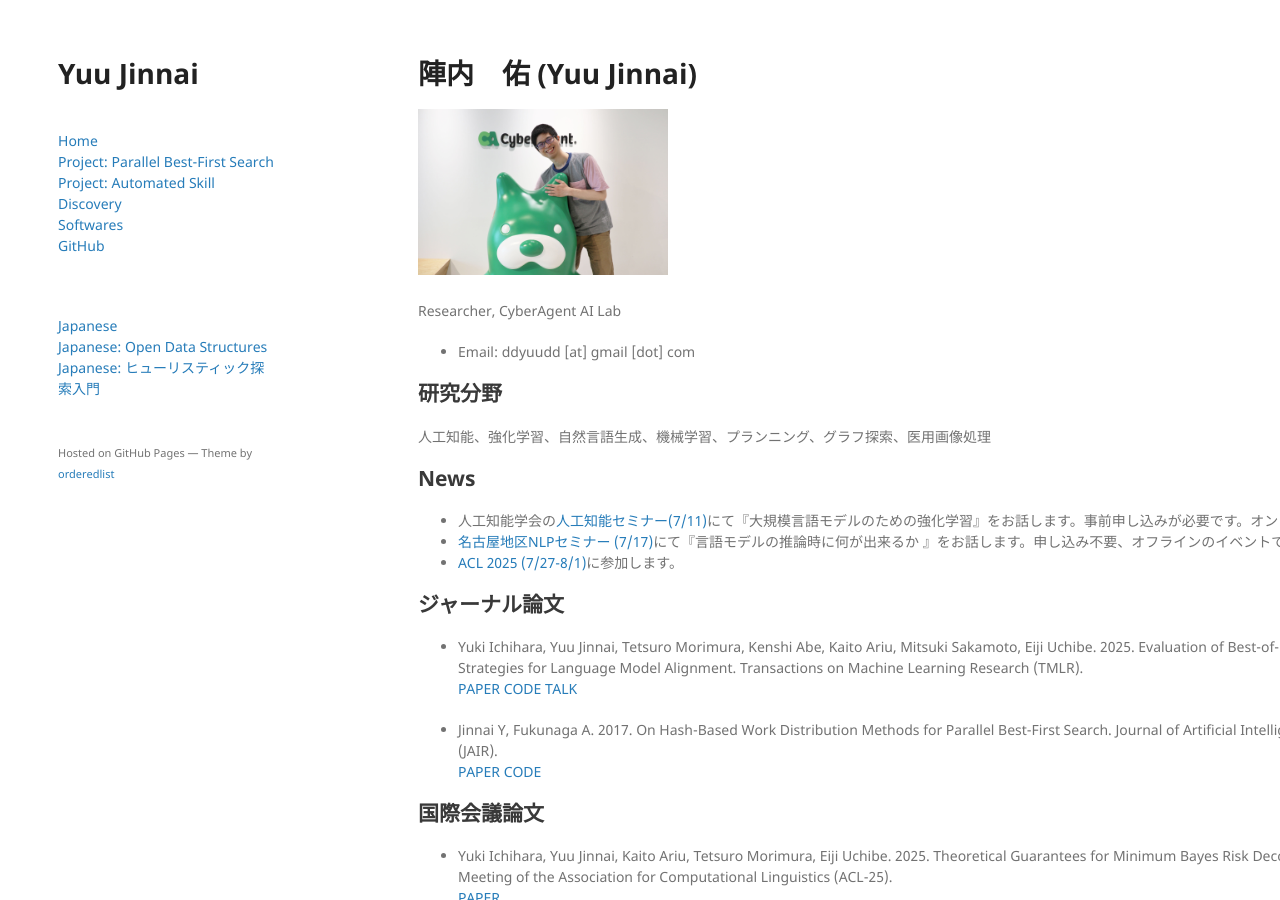
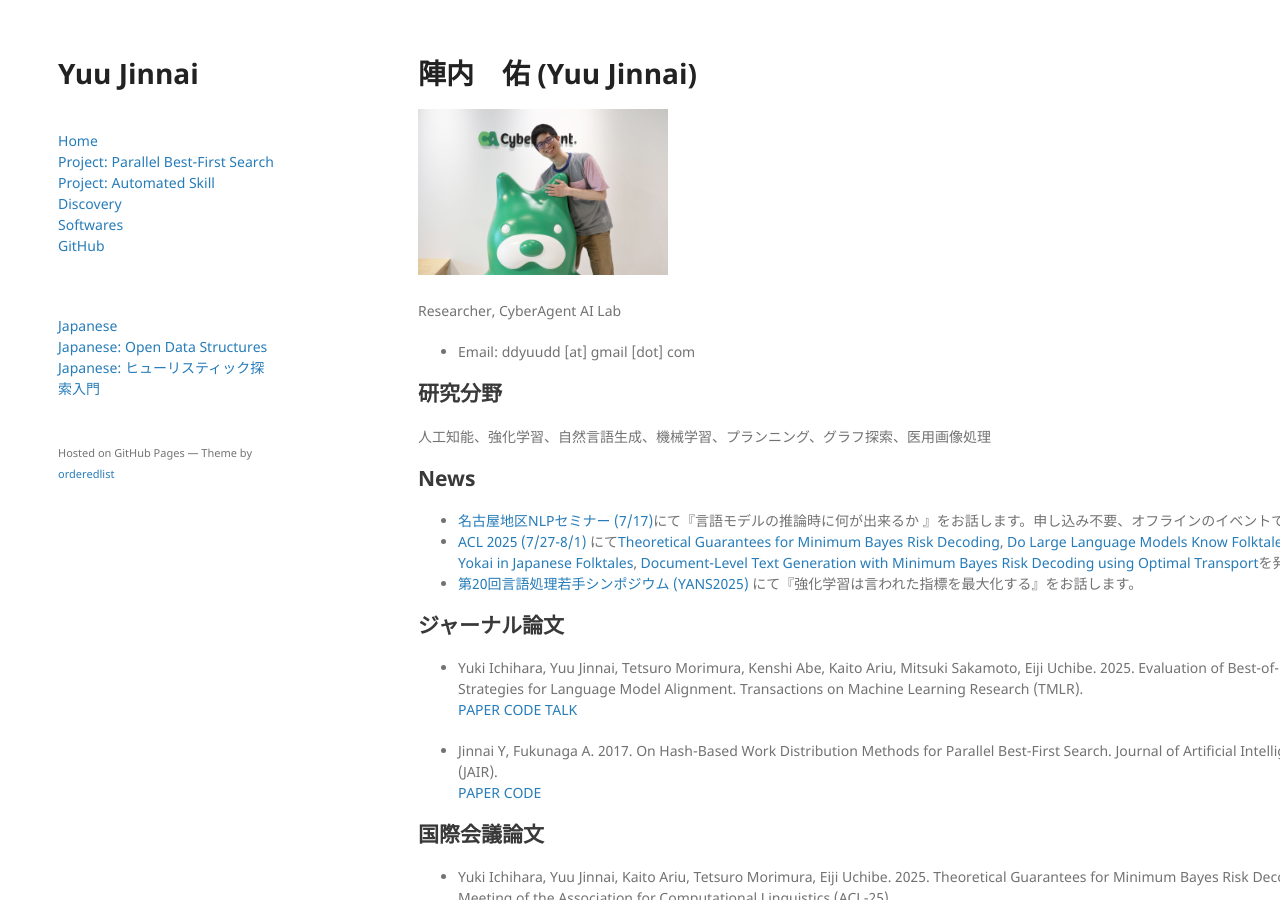
Before and after one commit to jinnaiyuu/jinnaiyuu.github.io, a Jekyll site: the page built from ja/index.md, in a window 1280 px wide and 900 px high. Built offline with Jekyll 4.4.1, drawn with Linux system fonts in a browser that asks for light colours; our own code applies the rules of GitHub Pages for plain Markdown files; some of the changed text lies outside the part shown.

Commit message:
added jsai seminar slides

```diff
--- a/ja/index.md
+++ b/ja/index.md
@@ -11,9 +11,9 @@
 
 ## News
 
-- 人工知能学会の[人工知能セミナー(7/11)](https://www.ai-gakkai.or.jp/event/ai-seminar/no98_jsai_seminar/)にて『大規模言語モデルのための強化学習』をお話します。事前申し込みが必要です。オンラインイベントです。
 - [名古屋地区NLPセミナー (7/17)](https://sites.google.com/site/nagoyanlpseminar/)にて『言語モデルの推論時に何が出来るか 』をお話します。申し込み不要、オフラインのイベントです。
-- [ACL 2025 (7/27-8/1)](https://2025.aclweb.org/)に参加します。
+- [ACL 2025 (7/27-8/1)](https://2025.aclweb.org/) にて[Theoretical Guarantees for Minimum Bayes Risk Decoding]((https://arxiv.org/abs/2502.12685)), [Do Large Language Models Know Folktales? A Case Study of Yokai in Japanese Folktales]((https://arxiv.org/abs/2506.03619)), [Document-Level Text Generation with Minimum Bayes Risk Decoding using Optimal Transport]((https://arxiv.org/abs/2505.23078))を発表します。
+- [第20回言語処理若手シンポジウム (YANS2025)](https://yans.anlp.jp/entry/yans2025) にて『強化学習は言われた指標を最大化する』をお話します。
 
 
 ## ジャーナル論文
@@ -215,9 +215,11 @@
 
 ## セミナー・トーク
 
+- 2025年7月 大規模言語モデルのための強化学習. [人工知能学会第98回人工知能セミナー](https://www.ai-gakkai.or.jp/event/ai-seminar/no98_jsai_seminar/)
+[SLIDES 1](../pdf/slides/jsai-seminar-1-20250711.pdf) [SLIDES 2](../pdf/slides/jsai-seminar-2-20250711.pdf)
 - 2025年6月 Introduction to Minimum Bayes Risk Decoding. [NLPコロキウム](https://nlp-colloquium-jp.github.io/).
 [SLIDES](../pdf/slides/Intro-MBR-decoding.pdf)
-- 2022年2月 [NVIDIA Partner Solution Connect](https://events.nvidia.com/nvidiapartnersolutionconnect1). 新しい画像診断機器のための自動診断支援AIの開発. NVIDIA Japan.
+- 2022年2月 新しい画像診断機器のための自動診断支援AIの開発. [NVIDIA Partner Solution Connect](https://events.nvidia.com/nvidiapartnersolutionconnect1). NVIDIA Japan.
 - 2018年7月 Automated Deep Learning by Neural Architecture Search. NICT.
 - 2017年2月 Graph search algorithms for classical planning. 北海道大学[離散構造処理系プロジェクト](https://www-erato.ist.hokudai.ac.jp/index.php)
 
```
Also changed, not shown: 2 other files.
